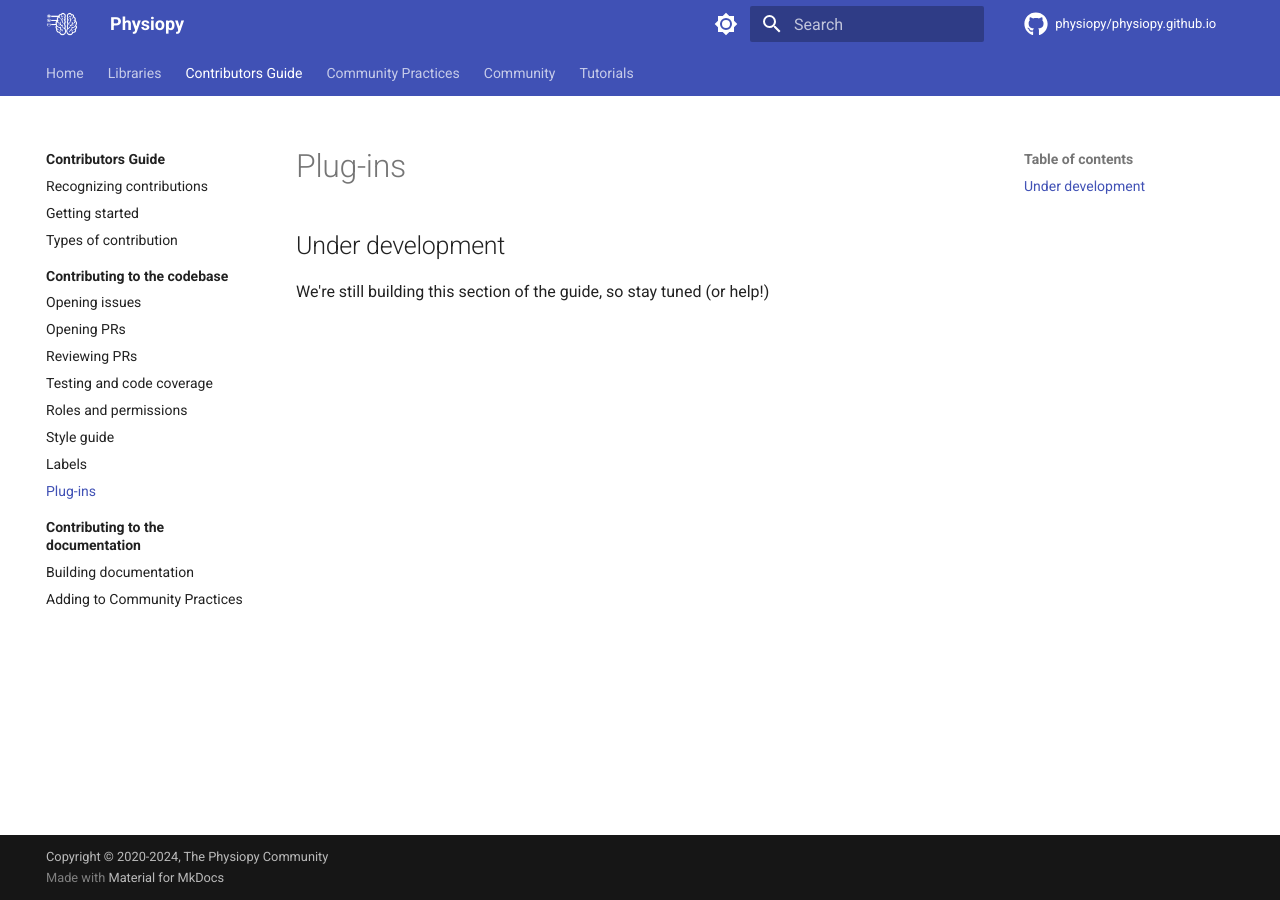
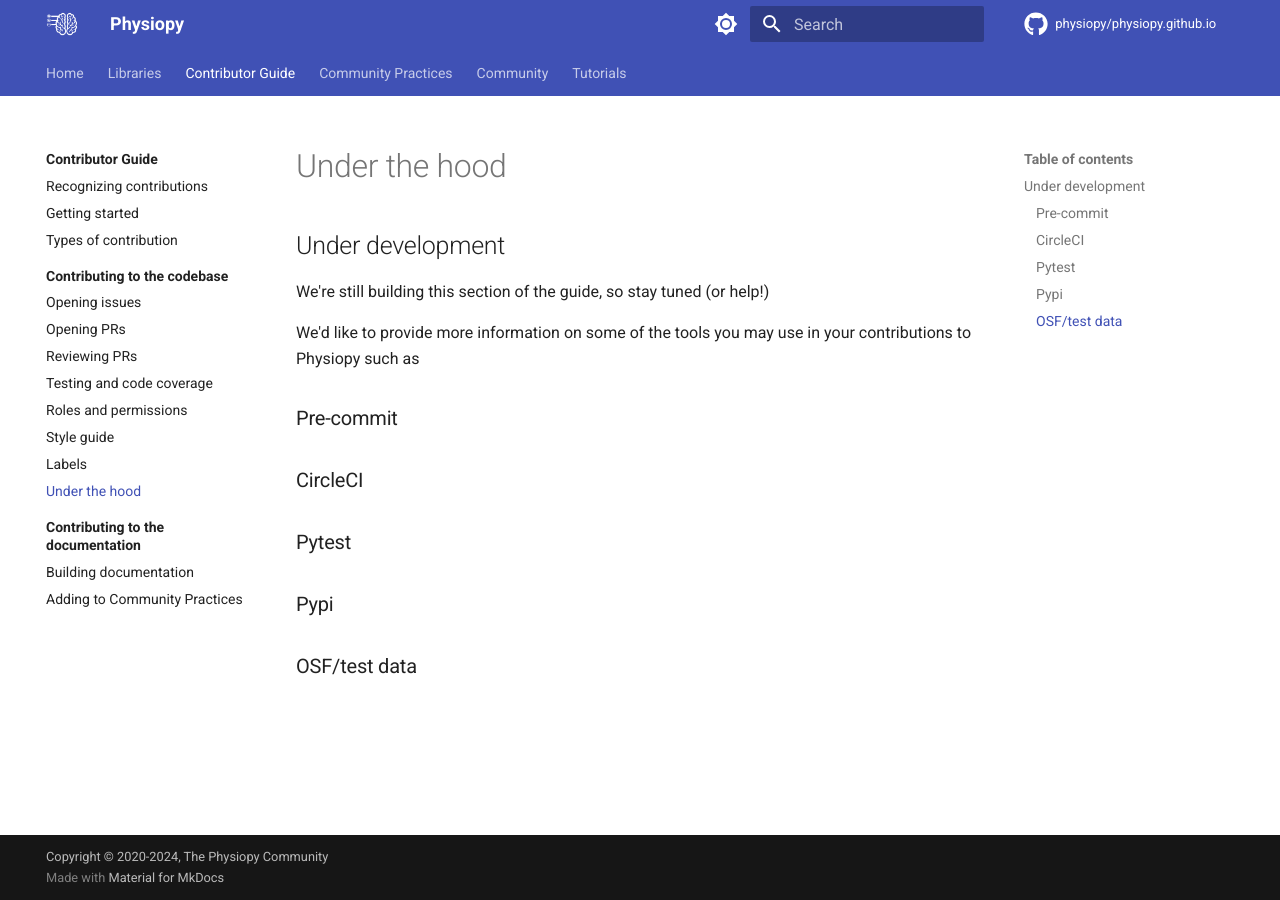
Before and after one commit to physiopy/physiopy.github.io, an MkDocs documentation site: the page built from docs/contributors-guide/codebase/plug-ins.md, in a window 1280 px wide. Built offline with MkDocs 1.6.1 and Material for MkDocs 9.7.7, drawn with Linux system fonts in a browser that asks for light colours; comment, search, counter and statistics services are not loaded.

Commit message:
Minor re-wording for clarity.

```diff
--- a/docs/contributors-guide/codebase/plug-ins.md
+++ b/docs/contributors-guide/codebase/plug-ins.md
@@ -1,2 +1,10 @@
 ## Under development
 We're still building this section of the guide, so stay tuned (or help!)
+
+We'd like to provide more information on some of the tools you may use in your contributions to Physiopy such as
+
+### Pre-commit
+### CircleCI
+### Pytest
+### Pypi
+### OSF/test data
--- a/mkdocs.yml
+++ b/mkdocs.yml
@@ -39,13 +39,13 @@ nav:
       - phys2bids: libraries/phys2bids.md
       - phys2denoise: libraries/phys2denoise.md
       - peakdet: libraries/peakdet.md
-    - Contributors Guide:
+    - Contributor Guide:
       - Welcome: contributors-guide/index.md
       - Recognizing contributions: contributors-guide/recognition.md
       - Getting started: contributors-guide/getting-started.md
       - Types of contribution: contributors-guide/contribution-types.md
       - Contributing to the codebase:
-        - Welcome: contributors-guide/codebase/index.md
+        - Digging into the code: contributors-guide/codebase/index.md
         - Opening issues: contributors-guide/codebase/opening-issues.md
         - Opening PRs: contributors-guide/codebase/opening-prs.md
         - Reviewing PRs: contributors-guide/codebase/reviewing-prs.md
@@ -53,7 +53,7 @@ nav:
         - Roles and permissions: contributors-guide/codebase/roles-permission.md
         - Style guide: contributors-guide/codebase/style-guide.md
         - Labels: contributors-guide/codebase/labels.md
-        - Plug-ins: contributors-guide/codebase/plug-ins.md
+        - Under the hood: contributors-guide/codebase/plug-ins.md
       - Contributing to the documentation:
         - Welcome: contributors-guide/documentation/index.md
         - Building documentation: contributors-guide/documentation/building.md
```
Also changed, not shown: docs/contributors-guide/contribution-types.md (+1 -1 lines).
